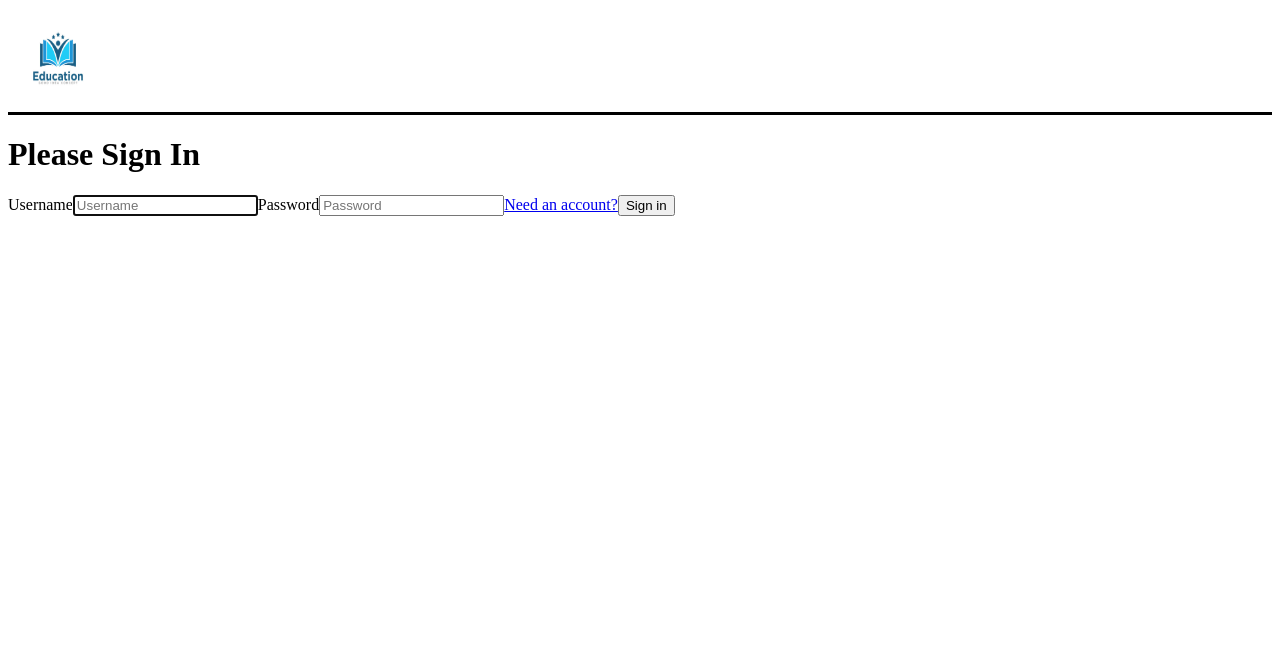
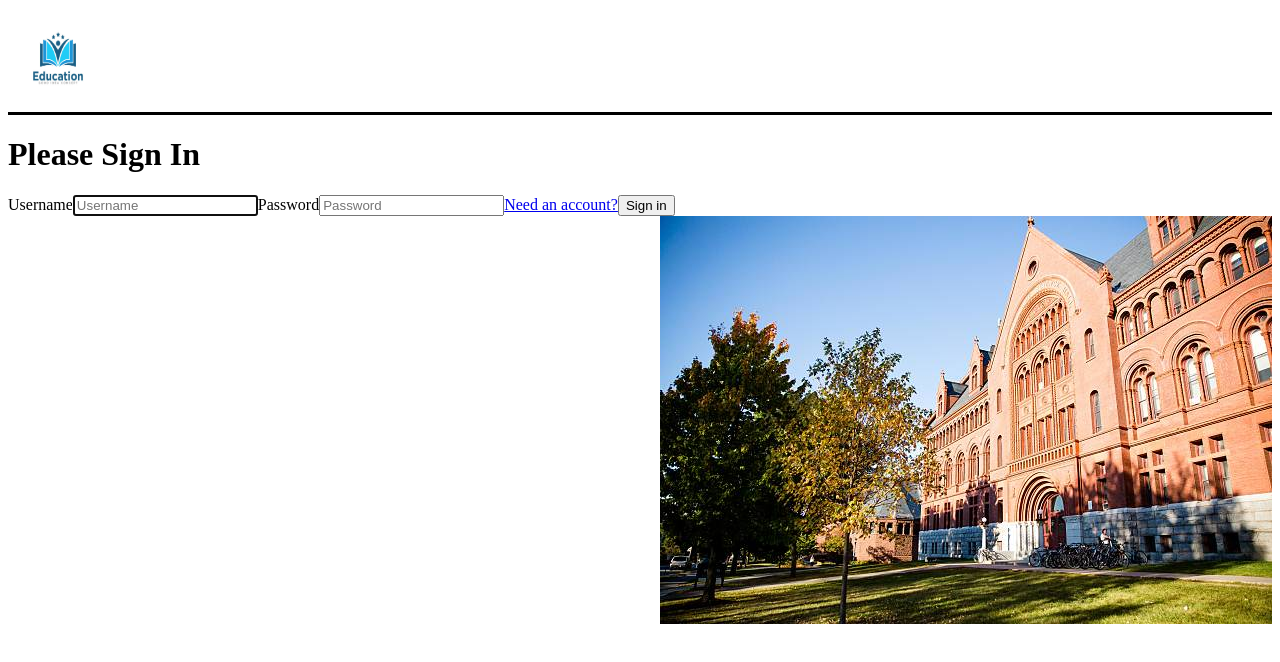
Before and after one commit to ivyyang10/E-learning-App, a Vue app in the folder capstone/vue/: page /login in a window 1280 px wide. Shown: the top 662 px of the page. Built offline with nearby package versions, Linux system fonts and the light colour scheme.

Commit message:
new login school picture

```diff
--- a/capstone/vue/src/views/Login.vue
+++ b/capstone/vue/src/views/Login.vue
@@ -2,7 +2,7 @@
   <div id="login" class="text-center">
     <form class="form-signin" @submit.prevent="login">
       <h1 class="h3 mb-3 font-weight-normal">Please Sign In</h1>
-      <div
+         <div
         class="alert alert-danger"
         role="alert"
         v-if="invalidCredentials"
@@ -34,6 +34,9 @@
       <router-link :to="{ name: 'register' }">Need an account?</router-link>
       <button type="submit">Sign in</button>
     </form>
+       <div id= "image">
+        <img src="../assets/istockphoto-636199580-612x612.jpg" alt="login school photo"/>
+      </div>
   </div>
 </template>
 
@@ -74,3 +77,11 @@ export default {
   }
 };
 </script>
+
+
+<style>
+#image {
+  display: flex;
+  justify-content: flex-end;
+}
+</style>
```
Also changed, not shown: capstone/vue/src/assets/istockphoto-636199580-612x612.jpg (added).
